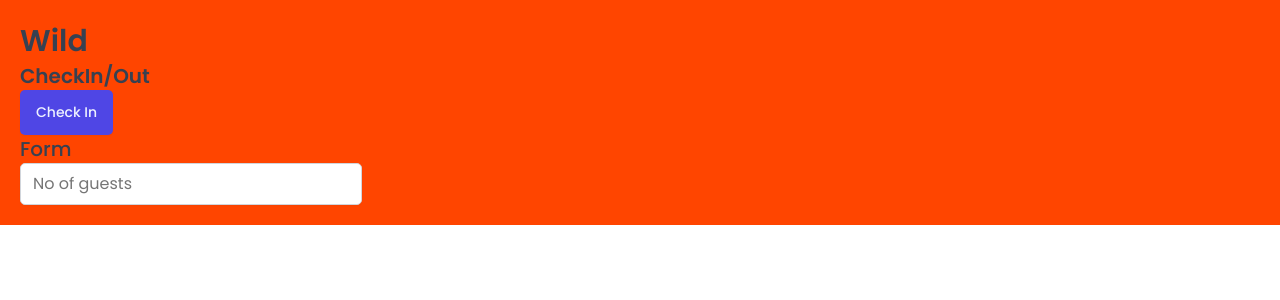
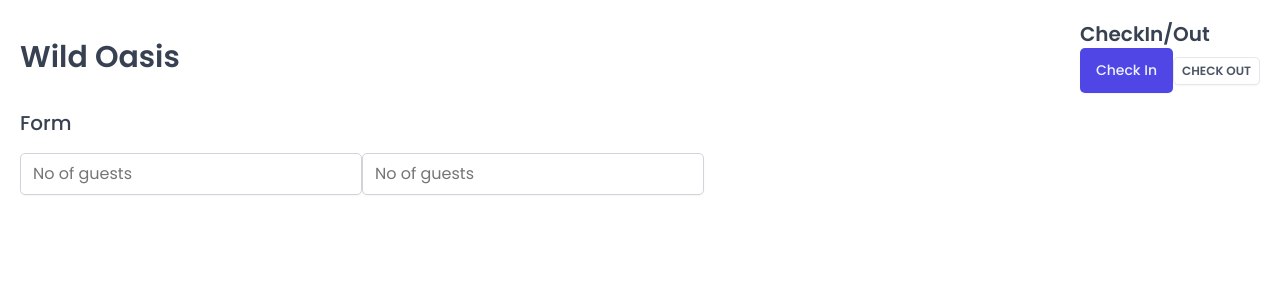
Before and after one commit to StafieA/GuestEase, a React (Vite) app: page / in a window 1280 px wide. Shown: the top 300 px of the page. Built offline with nearby package versions, Linux system fonts and the light colour scheme; a web font is replaced by a local one.

Commit message:
Build more reusable styled components

```diff
--- a/src/App.jsx
+++ b/src/App.jsx
@@ -3,9 +3,10 @@ import GlobalStyles from "./styles/GlobalStyle";
 import Button from "./ui/Button";
 import Input from "./ui/Input";
 import Heading from "./ui/Heading";
+import Row from "./ui/Row";
 
 const StyledApp = styled.div`
-  background-color: orangered;
+  /* background-color: orangered; */
   padding: 20px;
 `;
 
@@ -14,11 +15,25 @@ function App() {
     <>
       <GlobalStyles />
       <StyledApp>
-        <Heading as="h1">Wild</Heading>
-        <Heading as="h2">CheckIn/Out</Heading>
-        <Button>Check In</Button>
-        <Heading as="h3">Form</Heading>
-        <Input type="number" placeholder="No of guests"></Input>
+        <Row type="vertical">
+          <Row type="horizontal">
+            <Heading as="h1">Wild Oasis</Heading>
+            <div>
+              <Heading as="h2">CheckIn/Out</Heading>
+              <Button>Check In</Button>
+              <Button variation="secondary" size="small">
+                Check Out
+              </Button>
+            </div>
+          </Row>
+          <Row type="vertical">
+            <Heading as="h3">Form</Heading>
+            <form>
+              <Input type="number" placeholder="No of guests"></Input>
+              <Input type="number" placeholder="No of guests"></Input>
+            </form>
+          </Row>
+        </Row>
       </StyledApp>
     </>
   );
--- a/src/ui/Button.jsx
+++ b/src/ui/Button.jsx
@@ -1,66 +1,65 @@
-import styled from "styled-components";
+import styled, { css } from "styled-components";
 
-// const sizes = {
-//   small: css`
-//     font-size: 1.2rem;
-//     padding: 0.4rem 0.8rem;
-//     text-transform: uppercase;
-//     font-weight: 600;
-//     text-align: center;
-//   `,
-//   medium: css`
-//     font-size: 1.4rem;
-//     padding: 1.2rem 1.6rem;
-//     font-weight: 500;
-//   `,
-//   large: css`
-//     font-size: 1.6rem;
-//     padding: 1.2rem 2.4rem;
-//     font-weight: 500;
-//   `,
-// };
+const sizes = {
+  small: css`
+    font-size: 1.2rem;
+    padding: 0.4rem 0.8rem;
+    text-transform: uppercase;
+    font-weight: 600;
+    text-align: center;
+  `,
+  medium: css`
+    font-size: 1.4rem;
+    padding: 1.2rem 1.6rem;
+    font-weight: 500;
+  `,
+  large: css`
+    font-size: 1.6rem;
+    padding: 1.2rem 2.4rem;
+    font-weight: 500;
+  `,
+};
 
-// const variations = {
-//   primary: css`
-//     color: var(--color-brand-50);
-//     background-color: var(--color-brand-600);
+const variations = {
+  primary: css`
+    color: var(--color-brand-50);
+    background-color: var(--color-brand-600);
 
-//     &:hover {
-//       background-color: var(--color-brand-700);
-//     }
-//   `,
-//   secondary: css`
-//     color: var(--color-grey-600);
-//     background: var(--color-grey-0);
-//     border: 1px solid var(--color-grey-200);
+    &:hover {
+      background-color: var(--color-brand-700);
+    }
+  `,
+  secondary: css`
+    color: var(--color-grey-600);
+    background: var(--color-grey-0);
+    border: 1px solid var(--color-grey-200);
 
-//     &:hover {
-//       background-color: var(--color-grey-50);
-//     }
-//   `,
-//   danger: css`
-//     color: var(--color-red-100);
-//     background-color: var(--color-red-700);
+    &:hover {
+      background-color: var(--color-grey-50);
+    }
+  `,
+  danger: css`
+    color: var(--color-red-100);
+    background-color: var(--color-red-700);
 
-//     &:hover {
-//       background-color: var(--color-red-800);
-//     }
-//   `,
-// };
+    &:hover {
+      background-color: var(--color-red-800);
+    }
+  `,
+};
 
 const Button = styled.button`
-  font-size: 1.4rem;
-  padding: 1.2rem 1.6rem;
-  font-weight: 500;
   border: none;
   border-radius: var(--border-radius-sm);
-  background-color: var(--color-brand-600);
-  color: var(--color-brand-50);
   box-shadow: var(--shadow-sm);
-  cursor: pointer;
-  &:hover {
-    background-color: var(--color-brand-700);
-  }
+
+  ${(props) => sizes[props.size]}
+  ${(props) => variations[props.variation]}
 `;
 
+Button.defaultProps = {
+  variation: "primary",
+  size: "medium",
+};
+
 export default Button;
--- /dev/null
+++ b/src/ui/Row.jsx
@@ -0,0 +1,20 @@
+import styled, { css } from "styled-components";
+
+const Row = styled.div`
+  display: flex;
+  ${(props) =>
+    props.type === "horizontal" &&
+    css`
+      justify-content: space-between;
+      align-items: center;
+    `}
+
+  ${(props) =>
+    props.type === "vertical" &&
+    css`
+      flex-direction: column;
+      gap: 1.6rem;
+    `}
+`;
+
+export default Row;
```
Also changed, not shown: index.html (+4 -1 lines).
